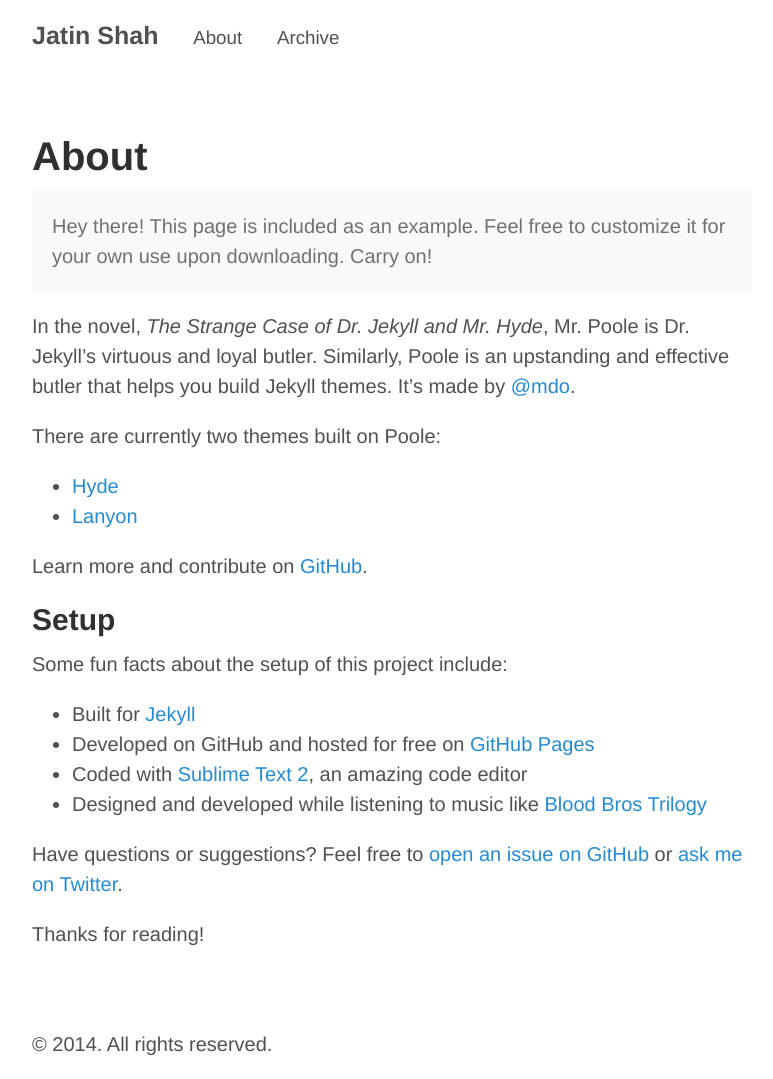
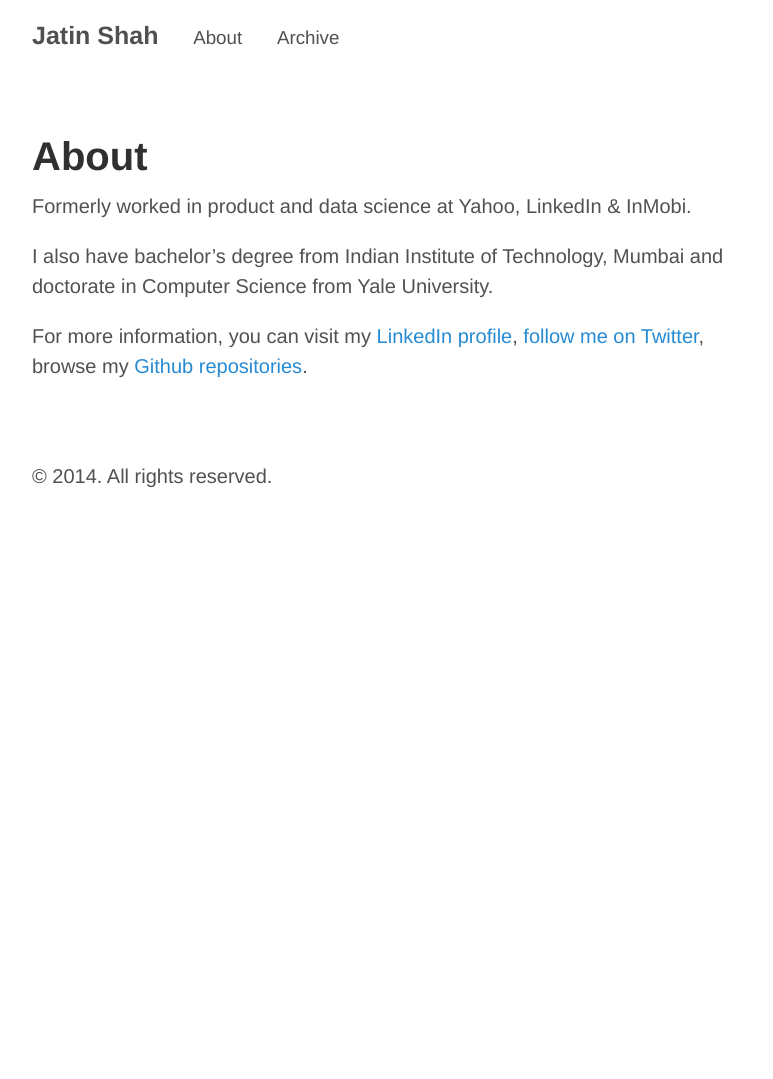
Before and after one commit to jatinshah/jatinshah.github.io, a Jekyll site: the page built from about.md, in a window 1280 px wide. Shown: the whole page, without its empty margins (248-1021 px from the left). Built offline with Jekyll 4.4.1, drawn with Linux system fonts in a browser that asks for light colours; Markdown is read by kramdown in place of the engine named in the settings; after the commit the page ends 900 px from its top, so only the background shows below that.

Commit message:
updated about page

```diff
--- a/about.md
+++ b/about.md
@@ -3,28 +3,8 @@ layout: page
 title: About
 ---
 
-<p class="message">
-  Hey there! This page is included as an example. Feel free to customize it for your own use upon downloading. Carry on!
-</p>
+Formerly worked in product and data science at Yahoo, LinkedIn & InMobi.
 
-In the novel, *The Strange Case of Dr. Jekyll and Mr. Hyde*, Mr. Poole is Dr. Jekyll's virtuous and loyal butler. Similarly, Poole is an upstanding and effective butler that helps you build Jekyll themes. It's made by [@mdo](https://twitter.com/mdo).
+I also have bachelor's degree from Indian Institute of Technology, Mumbai and doctorate in Computer Science from Yale University.
 
-There are currently two themes built on Poole:
-
-* [Hyde](http://hyde.getpoole.com)
-* [Lanyon](http://lanyon.getpoole.com)
-
-Learn more and contribute on [GitHub](https://github.com/poole).
-
-## Setup
-
-Some fun facts about the setup of this project include:
-
-* Built for [Jekyll](http://jekyllrb.com)
-* Developed on GitHub and hosted for free on [GitHub Pages](https://pages.github.com)
-* Coded with [Sublime Text 2](http://sublimetext.com), an amazing code editor
-* Designed and developed while listening to music like [Blood Bros Trilogy](https://soundcloud.com/maddecent/sets/blood-bros-series)
-
-Have questions or suggestions? Feel free to [open an issue on GitHub](https://github.com/poole/issues/new) or [ask me on Twitter](https://twitter.com/mdo).
-
-Thanks for reading!
+For more information, you can visit my <a href="http://in.linkedin.com/in/shahjatin/">LinkedIn profile</a>, <a href="http://www.twitter.com/jatinshah">follow me on Twitter</a>, browse my <a href="http://www.github.com/jatinshah">Github repositories</a>.
```
